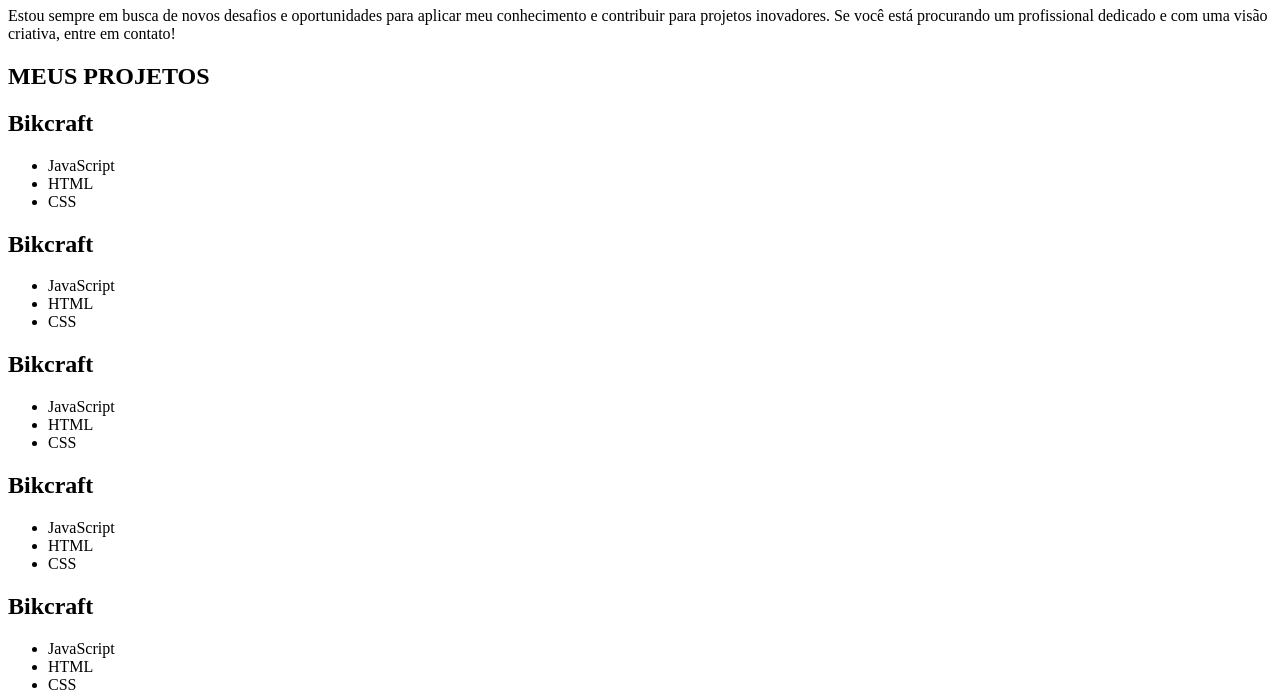
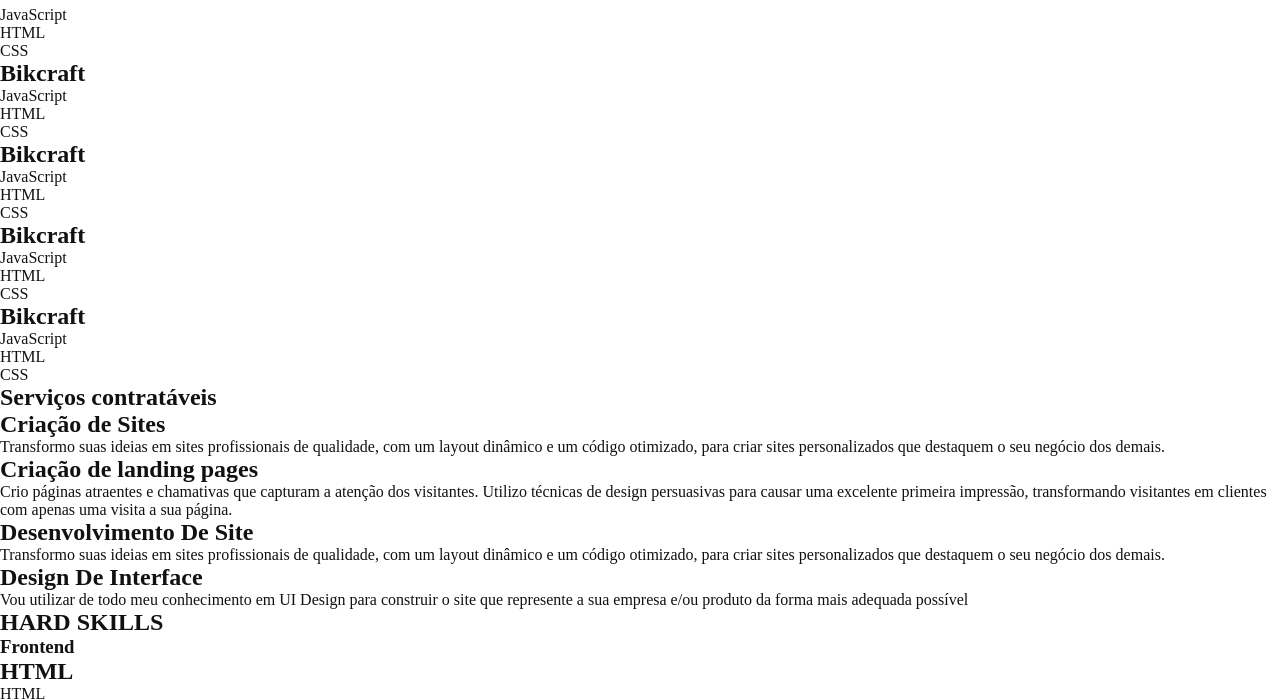
Before and after one commit to rdrglixboa/portfolio, a plain HTML site: page index.html in a window 1280 px wide. Shown: the part 337-1037 px from the top of the page. Drawn offline with Linux system fonts and the light colour scheme.

Commit message:
add css reset and root

```diff
--- a/index.html
+++ b/index.html
@@ -5,6 +5,9 @@
   <meta charset="UTF-8">
   <meta name="viewport" content="width=device-width, initial-scale=1.0">
   <link rel="stylesheet" href="./style.css">
+  <link rel="preconnect" href="https://fonts.googleapis.com">
+  <link rel="preconnect" href="https://fonts.gstatic.com" crossorigin>
+  <link href="https://fonts.googleapis.com/css2?family=Amatic+SC&family=Jura&display=swap" rel="stylesheet">
   <title>Portfolio</title>
 </head>
 
--- a/style.css
+++ b/style.css
@@ -0,0 +1,42 @@
+body {
+  margin: 0px;
+  color: #111111;
+}
+
+h1,
+h2,
+h3,
+h4,
+ul,
+p,
+blockquote,
+dd {
+  margin: 0px;
+}
+
+ul {
+  padding: 0px;
+  list-style: none;
+}
+
+a {
+  text-decoration: none;
+  color: inherit;
+}
+
+img {
+  max-width: 100%;
+  height: auto;
+  display: block;
+}
+
+:root {
+  --cor-primaria: #1c142c;
+  --cor-secundaria: #463861;
+  --cor-terciaria: #e5d4ff;
+
+  --fonte-primaria: "Jura", sans-serif;
+  --fonte-secundaria: "Amatic SC", sans-serif;
+}
+
+/* Header */
```
